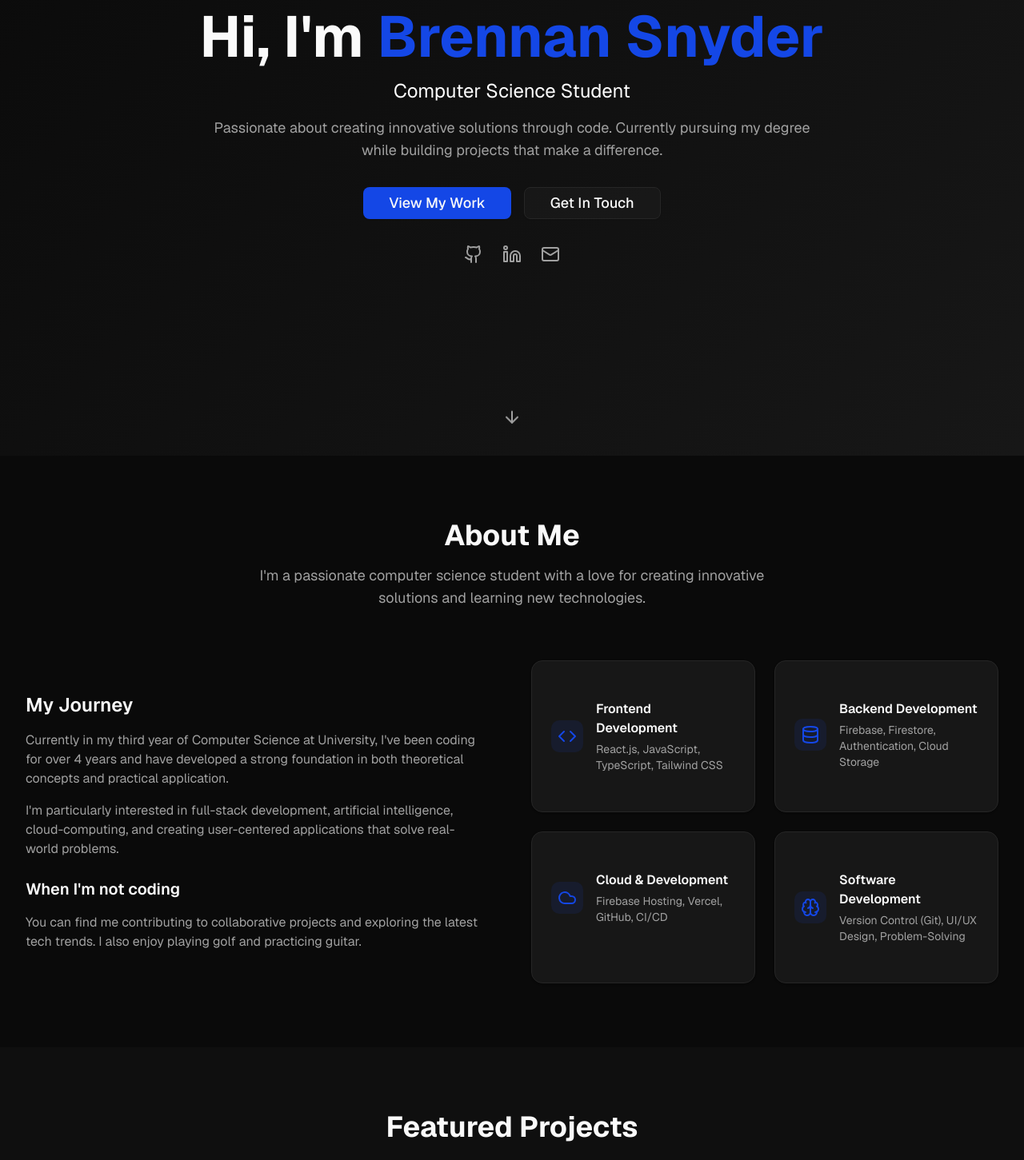
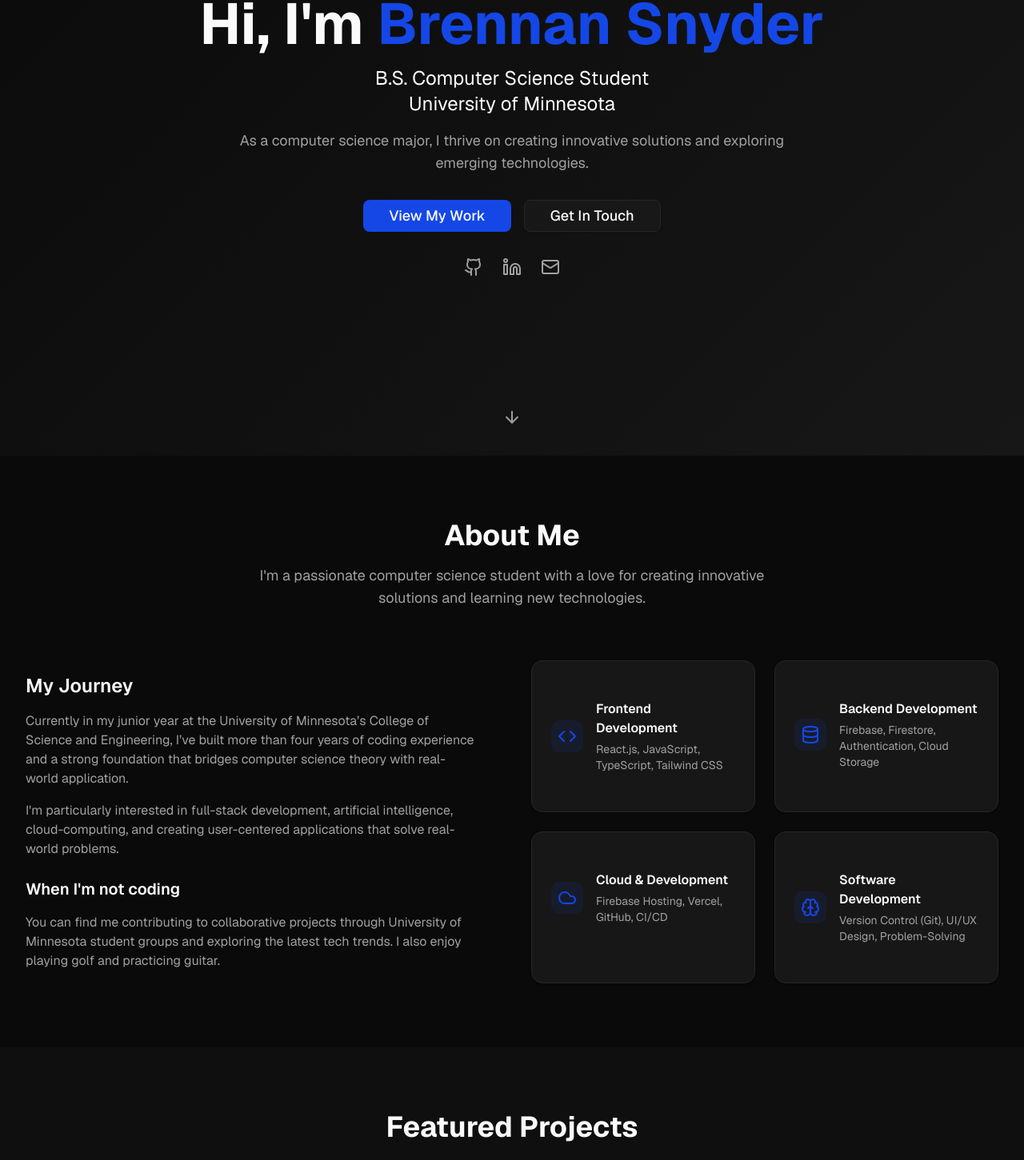
Before and after one commit to BrennanSnyder/portfolio-v2, a Next.js app: page / in a window 1280 px wide. Shown: the part 230-1681 px from the top of the page at 80% size. Built offline with nearby package versions, Linux system fonts and the light colour scheme.

Commit message:
Refined wording througout portfolio

```diff
--- a/components/about-section.tsx
+++ b/components/about-section.tsx
@@ -41,8 +41,9 @@ export function AboutSection() {
             <div className="space-y-4">
               <h3 className="text-2xl font-semibold text-foreground">My Journey</h3>
               <p className="text-muted-foreground text-pretty">
-                Currently in my third year of Computer Science at University, I've been coding for over 4 years and have
-                developed a strong foundation in both theoretical concepts and practical application.
+                Currently in my junior year at the University of Minnesota’s College of Science and Engineering, I’ve built more than four years of coding experience and a strong foundation that bridges computer science theory with real-world application.
+
+
               </p>
               <p className="text-muted-foreground text-pretty">
                 I'm particularly interested in full-stack development, artificial intelligence, cloud-computing, and creating user-centered applications that solve real-world problems.
@@ -52,7 +53,7 @@ export function AboutSection() {
             <div className="space-y-4">
               <h4 className="text-xl font-semibold text-foreground">When I'm not coding</h4>
               <p className="text-muted-foreground text-pretty">
-                You can find me contributing to collaborative projects and exploring the latest tech trends. I also enjoy playing golf and practicing guitar.
+                You can find me contributing to collaborative projects through University of Minnesota student groups and exploring the latest tech trends. I also enjoy playing golf and practicing guitar.
               </p>
             </div>
           </div>
--- a/components/hero-section.tsx
+++ b/components/hero-section.tsx
@@ -11,12 +11,13 @@ export function HeroSection() {
               Hi, I'm <span className="text-primary">Brennan Snyder</span>
             </h1>
             <p className="text-xl sm:text-2xl text-white max-w-2xl mx-auto text-balance">
-              Computer Science Student
+              B.S. Computer Science Student
+              <br />
+              University of Minnesota
 
             </p>
             <p className="text-lg text-muted-foreground max-w-3xl mx-auto text-pretty">
-              Passionate about creating innovative solutions through code. Currently pursuing my degree while building
-              projects that make a difference.
+              As a computer science major, I thrive on creating innovative solutions and exploring emerging technologies.
             </p>
           </div>
 
--- a/components/projects-section.tsx
+++ b/components/projects-section.tsx
@@ -39,7 +39,7 @@ export function ProjectsSection() {
         <div className="text-center mb-16">
           <h2 className="text-3xl sm:text-4xl font-bold text-foreground mb-4">Featured Projects</h2>
           <p className="text-lg text-muted-foreground max-w-2xl mx-auto text-pretty">
-            Here are some of the projects I've worked on that showcase my skills and passion for development.
+            The following projects reflect my experience, creativity, and dedication to building impactful software solutions.
           </p>
         </div>
 
```
